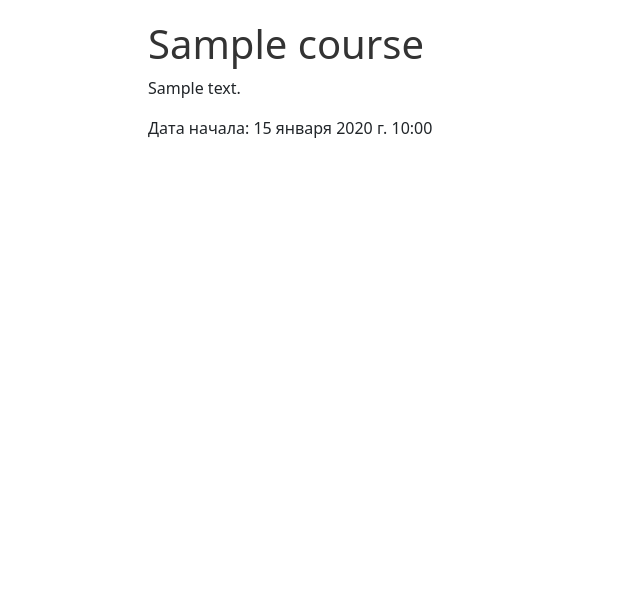
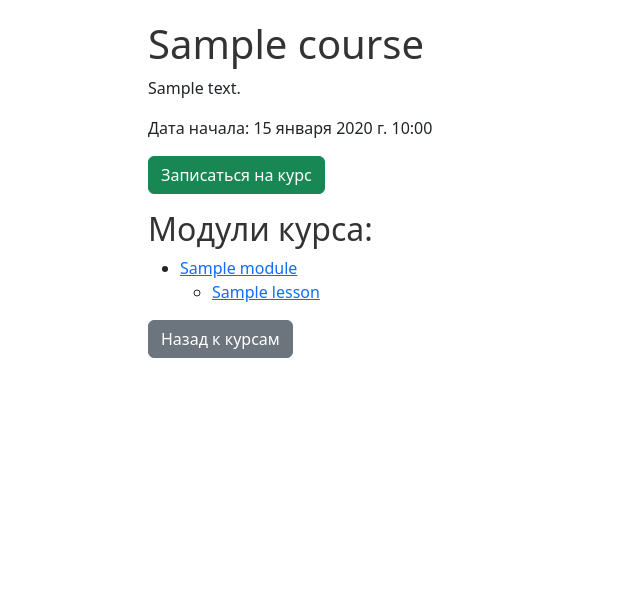
Before and after one commit to VladislavFl/education-system-django, a Django app: page /courses/course/1/ in a window 1280 px wide. Shown: the part 110-708 px from the top of the page, without its empty margins (0-640 px from the left). Run offline with Django 4.2, Linux system fonts and the light colour scheme; tables that the repository leaves empty hold one stand-in row (values such as "Sample post"); some libraries are stand-ins or nearby versions.

Commit message:
view and create course

```diff
--- a/EducationSystem/courses/templates/courses/course_detail.html
+++ b/EducationSystem/courses/templates/courses/course_detail.html
@@ -1,4 +1,3 @@
-<!-- course_detail.html -->
 {% extends 'main/layout.html' %}
 {% block title %}{{ course.title }}{% endblock %}
 {% block content %}
@@ -7,31 +6,59 @@
     <p>{{ course.description }}</p>
     <p>Дата начала: {{ course.date }}</p>
 
-        <!-- Кнопки для редактирования и удаления курса -->
+    <!-- Кнопка "Записаться на курс" только в режиме просмотра -->
+    {% if request.GET.mode != 'edit' %}
+        <a href="{% url 'enroll_in_course' course.id %}" class="btn btn-success mb-3">Записаться на курс</a>
+    {% endif %}
+
+    <div>
         {% if request.GET.mode == 'edit' %}
-            <div>
             <div class="mb-3">
                 <a href="{% url 'edit_course' course.id %}" class="btn btn-warning">Редактировать курс</a>
                 <a href="{% url 'delete_course' course.id %}" class="btn btn-danger">Удалить курс</a>
-                    <a href="{% url 'enroll_in_course' course.id %}" class="btn btn-success">Записаться на курс</a>
             </div>
             <form method="POST">
                 {% csrf_token %}
-                    <a href="{% url 'courses_home' %}" class="btn btn-secondary">Сохранить курс</a>
+                <button type="submit" class="btn btn-secondary">Сохранить курс</button>
                 <a href="{% url 'courses_home' %}" class="btn btn-secondary">Назад к курсам</a>
             </form>
             <h2>Модули курса:</h2>
             <ul>
-                    {% for module in modules %}
+                {% for module in course.modules.all %}
                     <li>
-                            <a href="{% url 'module_detail' module.id %}">{{ module.title }}</a>
+                        <a href="{% url 'module_detail' module.id %}?mode=view">{{ module.title }}</a>
                     </li>
                 {% endfor %}
             </ul>
             <a href="{% url 'create_module' course.id %}" class="btn btn-info">Добавить модуль</a>
+        {% else %}
+            <h2>Модули курса:</h2>
+            <ul>
+                {% for module in course.modules.all %}
+                    <li>
+                        <a href="{% url 'module_detail' module.id %}?mode=view">{{ module.title }}</a>
+                        <ul>
+                            {% for lesson in module.lessons.all %}
+                                <li>
+                                    <a href="{% url 'lesson_detail' lesson.id %}" class="lesson-link">{{ lesson.title }}</a>
+                                </li>
+                            {% endfor %}
+                        </ul>
+                    </li>
+                {% endfor %}
+            </ul>
+            <a href="{% url 'courses_home' %}" class="btn btn-secondary">Назад к курсам</a>
+        {% endif %}
     </div>
-        {% endif %}
+</div>
 
-
-    </div>
+<script>
+    // Обработка клика на урок
+    document.querySelectorAll('.lesson-link').forEach(function(link) {
+        link.addEventListener('click', function(event) {
+            event.preventDefault();
+            alert('Чтобы просмотреть урок, вам нужно записаться на курс!');
+        });
+    });
+</script>
 {% endblock %}
```
Also changed, not shown: EducationSystem/courses/templates/courses/lesson_detail.html (+10 -8 lines), EducationSystem/courses/templates/courses/module_detail.html (+18 -10 lines). Lines whose indentation alone changed are shown as unchanged.
